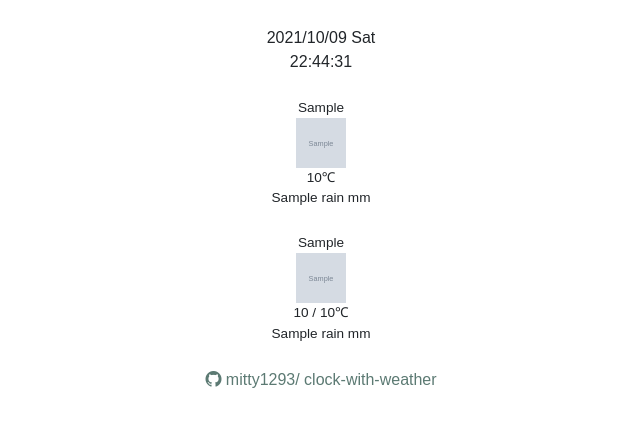
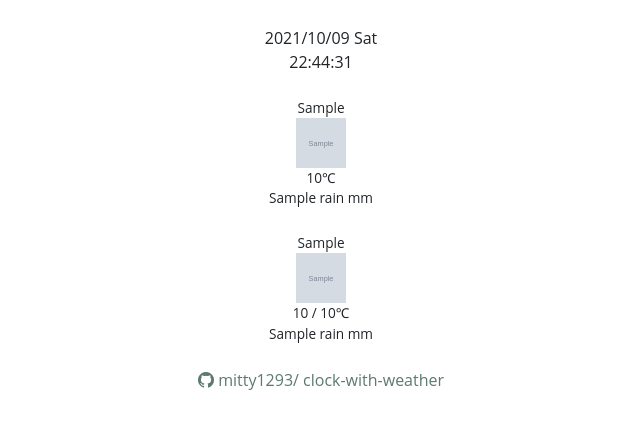
Before and after one commit to mitty1293/clock-with-weather, a Flask app: template flask/app/templates/index.html in a window 1280 px wide. Shown: the top 429 px of the page, without its empty margins (319-959 px from the left). Run offline with Flask 2, Linux system fonts and the light colour scheme; the template is opened without the code that fills it: most values are stand-ins (such as "Sample title", 1, 10 or a date in 2020); grey boxes marked "Sample" are stand-in pictures; some libraries are stand-ins or nearby versions.

Commit message:
フォント変更

```diff
--- a/flask/app/static/css/base.css
+++ b/flask/app/static/css/base.css
@@ -3,7 +3,7 @@
 }
 body {
     margin-top: 2%;
-    font-family: "Raleway","Aria","Yu Gothic",sans-serif;
+    font-family: "Montserrat","Open Sans","Yu Gothic",sans-serif;
 }
 .clock {
     text-align: center;
```
